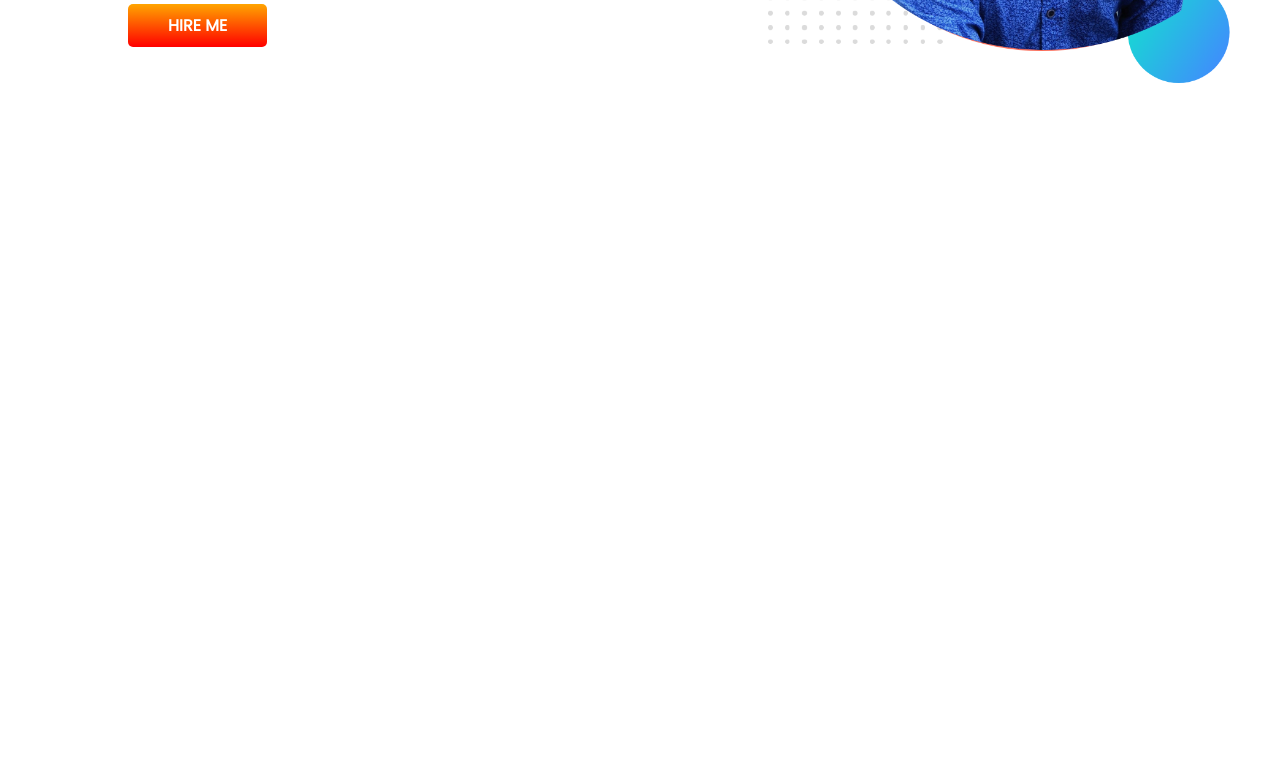
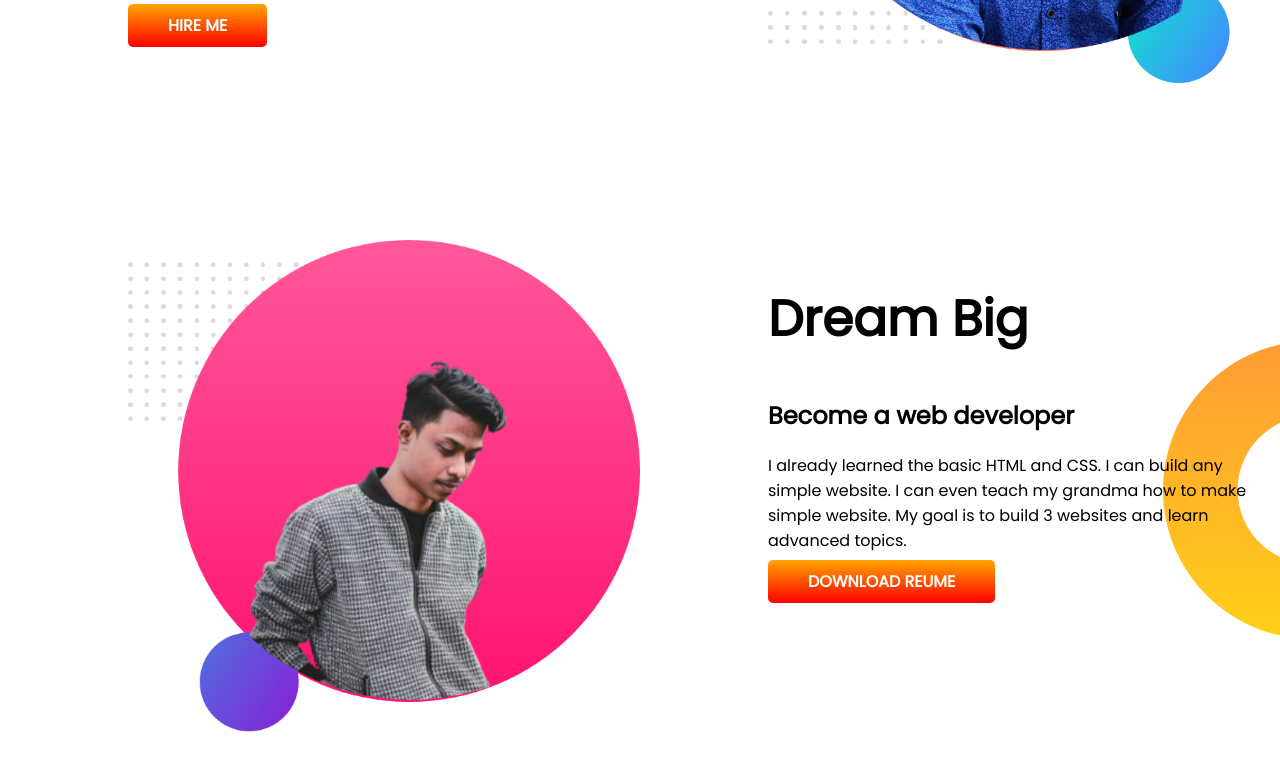
Before and after one commit to EftearAlvee/new-developer-portfolio, a plain HTML site: page index.html in a window 1280 px wide. Shown: the part 425-1196 px from the top of the page. Before the commit the page ends 800 px from the top, so only its background shows below. Drawn offline with Linux system fonts and the light colour scheme.

Commit message:
dream added

```diff
--- a/index.html
+++ b/index.html
@@ -28,6 +28,18 @@
         <div class="half-width"><img src="images/alvee-bg.png" alt="">
         </div>
     </section>
+    <section class="dream-big">
+        <div class="half-width">
+            <img src="images/alvee-bg2.png" alt="">
+        </div>
+        <div class="half-width">
+            <h1>Dream Big</h1>
+            <h2>Become a web developer</h2>
+            <p>I already learned the basic HTML and CSS. I can build any simple website. I can even teach my grandma
+                how to make simple website. My goal is to build 3 websites and learn advanced topics.</p>
+            <a class="link-button" target="_blank" href="https://www.facebook.com/eftear.alvee">DOWNLOAD REUME</a>
+        </div>
+    </section>
 </body>
 
 </html>
--- a/style.css
+++ b/style.css
@@ -13,6 +13,7 @@ h1 {
 
 section {
     display: flex;
+    margin-bottom: 150px;
 }
 
 .half-width {
@@ -37,3 +38,9 @@ section {
     background-image: url(images/top-banner.png);
     background-repeat: no-repeat;
 }
+
+.dream-big {
+    background-image: url(images/dream-bg.png);
+    background-repeat: no-repeat;
+    background-position: right;
+}
```
Also changed, not shown: images/alvee-bg2.png (added).
